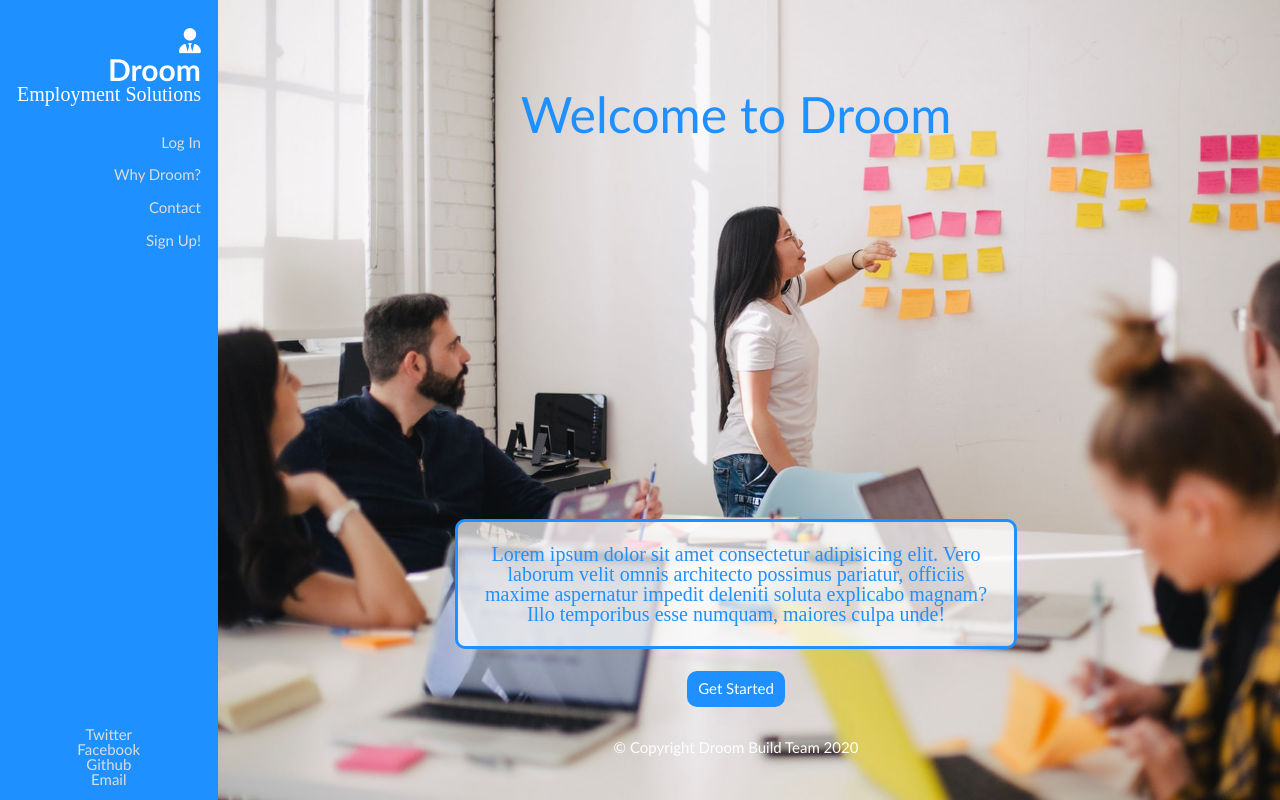
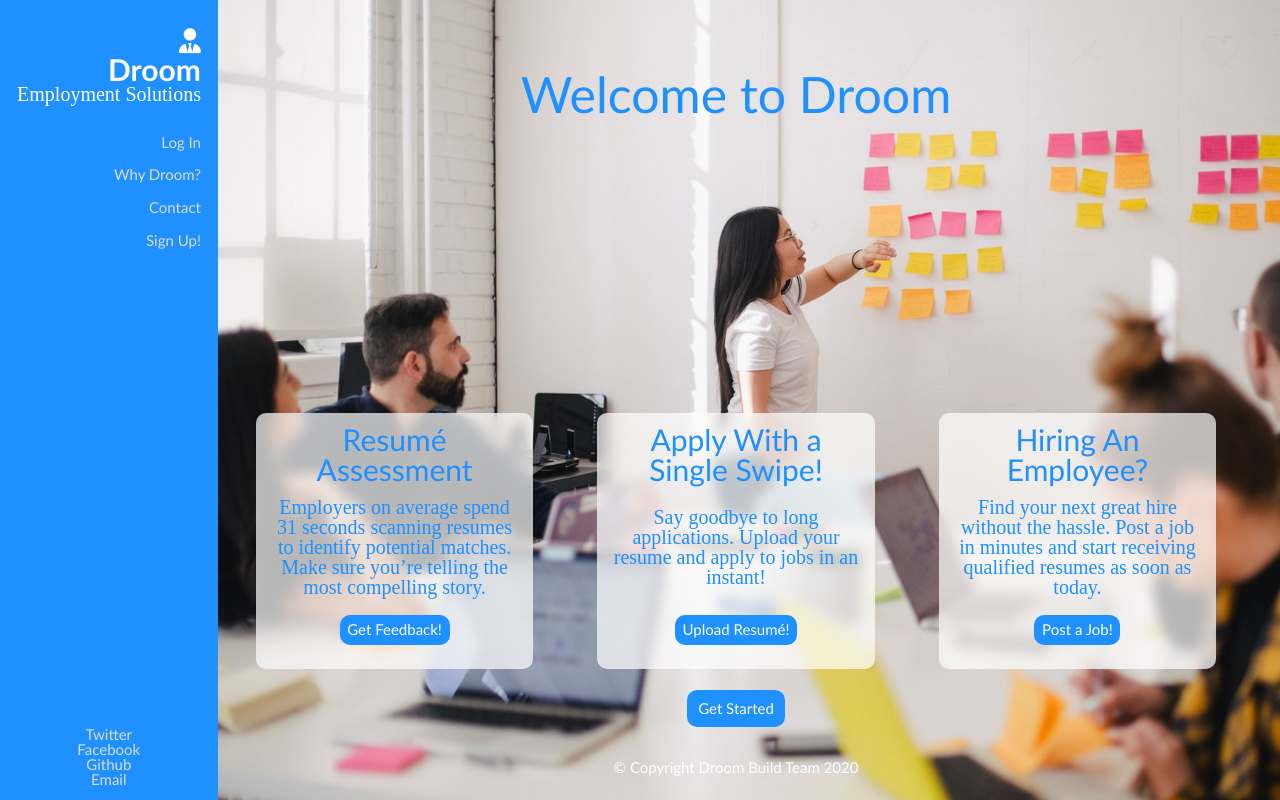
Before and after one commit to Build-week-Droom-4/Marketing-page-Taylor, a plain HTML site: page index.html in a window 1280 px wide. Drawn offline with Linux system fonts and the light colour scheme.

Commit message:
added more/better content

```diff
--- a/index.html
+++ b/index.html
@@ -54,20 +54,38 @@
           background-image: url(../design/bizmeeting.jpg);
         }
       </style>
-      <!-- Intro -->
-      <section id="top">
       <h1 class="title">Welcome to Droom</h1>
+      <section class="info">
+        <div>
+          <h2>Resumé Assessment</h2>
           <p>
-          Lorem ipsum dolor sit amet consectetur adipisicing elit. Vero laborum
-          velit omnis architecto possimus pariatur, officiis maxime aspernatur
-          impedit deleniti soluta explicabo magnam? Illo temporibus esse
-          numquam, maiores culpa unde!
+            Employers on average spend 31 seconds scanning resumes to identify
+            potential matches. Make sure you’re telling the most compelling
+            story.
           </p>
+          <a href="#feedback" class="button">Get Feedback!</a>
+        </div>
+        <div>
+          <h2>Apply With a Single Swipe!</h2>
+          <p>
+            Say goodbye to long applications. Upload your resume and apply to
+            jobs in an instant!
+          </p>
+          <a href="#resumé" class="button">Upload Resumé!</a>
+        </div>
+        <div>
+          <h2>Hiring An Employee?</h2>
+          <p>
+            Find your next great hire without the hassle. Post a job in minutes
+            and start receiving qualified resumes as soon as today.
+          </p>
+          <a href="#post-job" class="button">Post a Job!</a>
+        </div>
+      </section>
       <a href="#Get Started" class="button">Get Started</a>
       <span class="legal">
         © Copyright Droom Build Team 2020
       </span>
-      </section>
     </div>
   </body>
 </html>
--- a/less/about.less
+++ b/less/about.less
@@ -15,7 +15,7 @@
 
     .homebutton {
       .buttons(none, @siteWhite, @siteBlue, 1%, 10px, 3%);
-      height: 6%;
+      vertical-align: text-bottom;
     }
 
     .homebutton:hover {
@@ -38,19 +38,25 @@
   }
 
   section {
-    display: flex;
-    flex-direction: column;
-    align-items: center;
+    .mainFlexin;
     margin-top: 10%;
     margin-bottom: 5%;
 
-    p {
+    div {
       width: 40%;
       padding: 2%;
       border-radius: 10px;
       background: rgba(255, 255, 255, 0.7);
       color: @siteBlue;
-      border: solid;
+      backdrop-filter: blur(6px);
+
+      h2 {
+        padding-bottom: 3%;
+      }
+
+      p {
+        padding: 2%;
+      }
     }
 
     .button {
--- a/less/global.less
+++ b/less/global.less
@@ -3,6 +3,11 @@ html {
 
   h1 {
     font-size: 5rem;
+    font-family: Gill Sans, sans-serif;
+  }
+
+  h2 {
+    font-size: 3rem;
     font-family: Gill Sans, sans-serif;
   }
 
--- a/less/main.less
+++ b/less/main.less
@@ -18,27 +18,47 @@ body {
     width: 85%;
     height: 100%;
     background-size: cover;
-
-    #top {
-      .mainFlexin;
-      width: 100%;
-      height: 100%;
     text-align: center;
 
     h1 {
-        margin-bottom: 30%;
+      margin-bottom: 30vh;
       width: 100%;
       padding: 5% 0;
       color: @siteBlue;
     }
 
-      p {
-        width: 40vw;
-        padding: 2%;
+    .info {
+      display: flex;
+      justify-content: space-evenly;
+      width: 100%;
+
+      div {
+        .mainFlexin;
+        justify-content: space-between;
+        width: 20vw;
+        padding: 1%;
         border-radius: 10px;
         background: rgba(255, 255, 255, 0.7);
         color: @siteBlue;
-        border: solid;
+        backdrop-filter: blur(6px);
+
+        h2 {
+          padding-bottom: 3%;
+        }
+
+        p {
+          padding: 2%;
+        }
+
+        .button {
+          .buttons(none, @siteWhite, @siteBlue, 3%, 10px, 5%);
+        }
+
+        .button:hover {
+          color: @siteBlue;
+          background-color: @siteWhite;
+        }
+      }
     }
 
     .button {
@@ -55,4 +75,3 @@ body {
     }
   }
 }
-}
```
Also changed, not shown: about.html (+13 -6 lines), css/index.css, 1 other file. Lines whose indentation alone changed are shown as unchanged.
